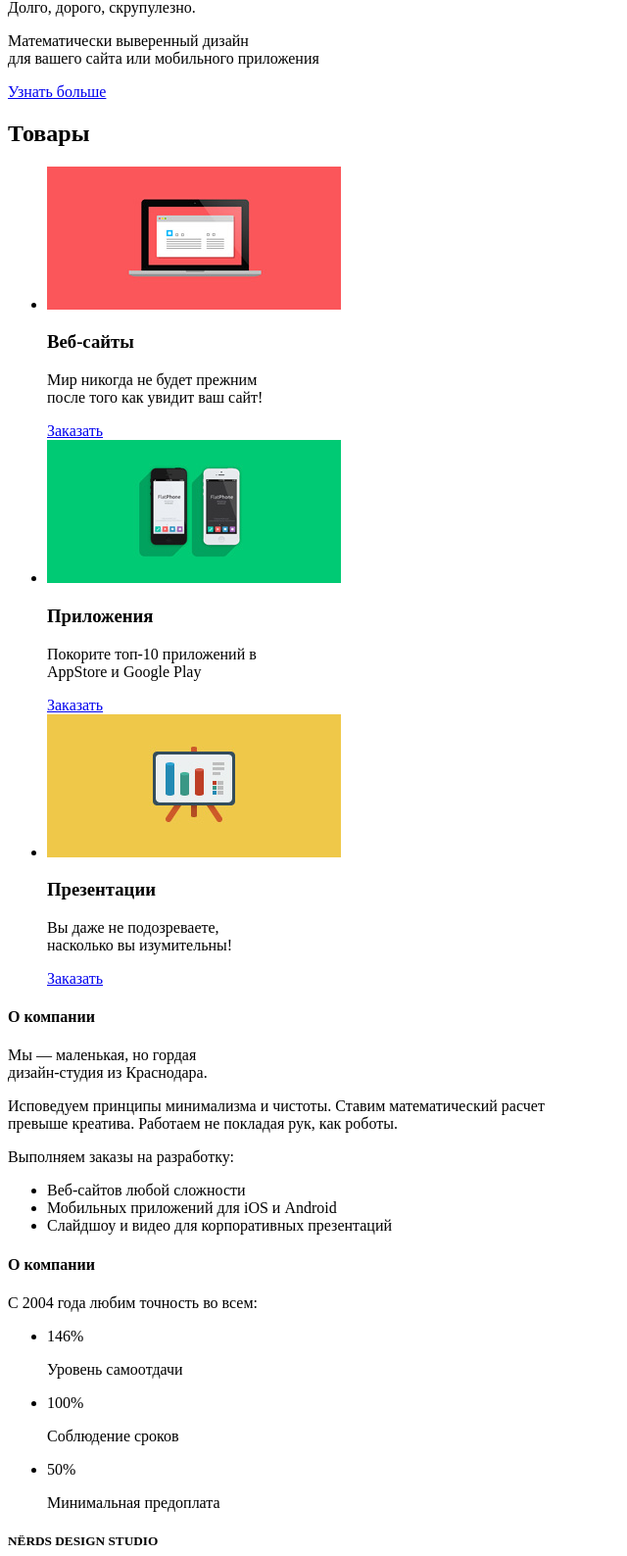
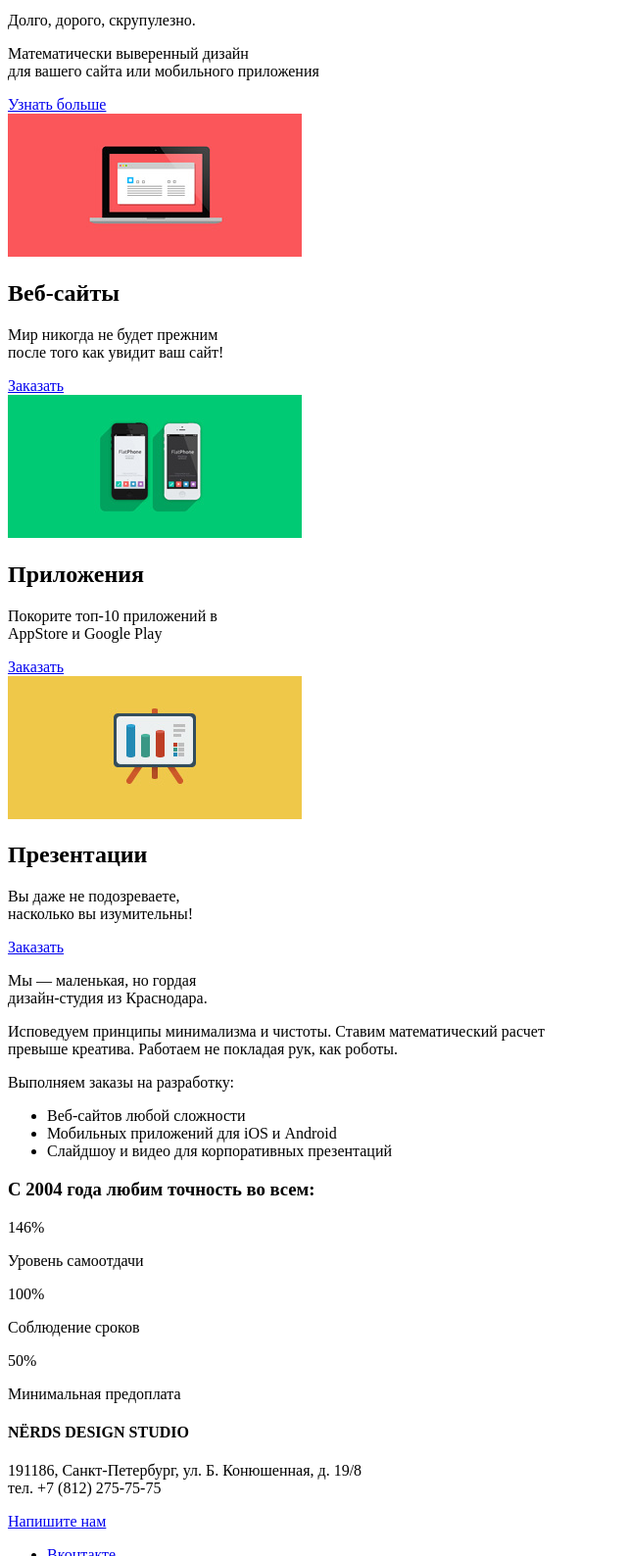
Before and after one commit to YuliaGorkun/1502363-nerds-28, a plain HTML site: page index.html in a window 1280 px wide. Shown: the part 251-1839 px from the top of the page at 98% size, without its empty margins (0-640 px from the left). Drawn offline with Linux system fonts and the light colour scheme.

Commit message:
работа над ошибками

```diff
--- a/index.html
+++ b/index.html
@@ -9,7 +9,6 @@
       <nav>
         <a>
           <img src="img/nerds-logo.png" width="159" height="65" alt="Логотип компании НЕРДС">
-          <!-- В макете дробные числа, валидатор пишет ошибку, пока не разобралась как обозначить -->
         </a>
         <ul>
         <li><a href="blank.html">Студия</a></li>
@@ -21,38 +20,33 @@
       </nav>
     </header>
 <main>
-  <!-- Я сначала по лекции сделала все блоки, а потом увидела в задании, что  это делать не нужно. Жалко было удалять, вдруг пригодится? или неправильно все? -->
-    <section>
-      <h1>Лозунг</h1>
+  <h1 class= "visually-hidden">Компания Nerds</h1>
+    <div>
         <p>Долго, дорого, скрупулезно.</p>
         <p>Математически выверенный дизайн<br>для вашего сайта или мобильного приложения</p>
           <a href="blank.html">Узнать больше</a>
-    </section>
+    </div>
     <section>
-      <h2>Товары</h2>
-      <ul>
-        <li>
+        <div>
         <img src="img/illustration-1.jpg" width="300" height="146" alt="Веб-сайты">
-          <h3>Веб-сайты</h3>
+          <h2>Веб-сайты</h2>
           <p>Мир никогда не будет прежним<br>после того как увидит ваш сайт!</p>
             <a href="blank.html">Заказать</a>
-        </li>
-        <li>
+        </div>
+        <div>
         <img src="img/illustration-2.png" width="300" height="146" alt="Приложения">
-          <h3>Приложения</h3>
+          <h2>Приложения</h2>
           <p>Покорите топ-10 приложений в<br>AppStore и Google Play</p>
             <a href="blank.html">Заказать</a>
-        </li>
-         <li>
+        </div>
+         <div>
           <img src="img/illustration-3.png" width="300" height="146" alt="Презентации">
-            <h3>Презентации</h3>
+            <h2>Презентации</h2>
             <p>Вы даже не подозреваете,<br>насколько вы изумительны!</p>
               <a href="blank.html">Заказать</a>
-          </li>
-      </ul>
+          </div>
     </section>
-    <section>
-      <h4>O компании</h4>
+    <div>
       <p>Мы — маленькая, но гордая<br>дизайн-студия из Краснодара.</p>
       <p>Исповедуем принципы минимализма и чистоты. Ставим математический расчет<br>превыше креатива. Работаем не покладая рук, как роботы.</p>
       <p>Выполняем заказы на разработку:</p>
@@ -61,35 +55,31 @@
             <li>Мобильных приложений для iOS и Android</li>
             <li>Слайдшоу и видео для корпоративных презентаций</li>
         </ul>
-    </section>
+    </div>
     <section>
-      <h4>O компании</h4>
-      <p>С 2004 года любим точность во всем:</p>
-      <ul>
-        <li>
+      <h3>С 2004 года любим точность во всем:</h3>
+        <div>
           <p>146%</p>
           <p>Уровень самоотдачи</p>
-        </li>
-        <li>
+        </div>
+        <div>
           <p>100%</p>
           <p>Соблюдение сроков</p>
-        </li>
-        <li>
+        </div>
+        <div>
           <p>50%</p>
           <p>Минимальная предоплата</p>
-        </li>
-      </ul>
+        </div>
     </section>
 </main>
     <footer>
       <section>
-      <h5>NЁRDS DESIGN STUDIO</h5>
+      <h4>NЁRDS DESIGN STUDIO</h4>
       <p>191186, Санкт-Петербург, ул. Б. Конюшенная, д. 19/8<br>
         тел. +7 (812) 275-75-75</p>
       <a href="blank.html">Напишите нам</a>
       </section>
-      <section>
-          <h6>Социальные сети</h6>
+      <div>
         <ul>
           <li><a href="#">Вконтакте</a></li>
           <li><a href="#">Фейсбук</a></li>
@@ -97,7 +87,7 @@
         </ul>
         <p>Давайте дружить, это выгодно!</p>
         <p>Скидка 10% для друзей из социальных сетей.</p>
-      </section>
+      </div>
 
     </footer>
 
```
Also changed, not shown: inner.html (+22 -9 lines).
